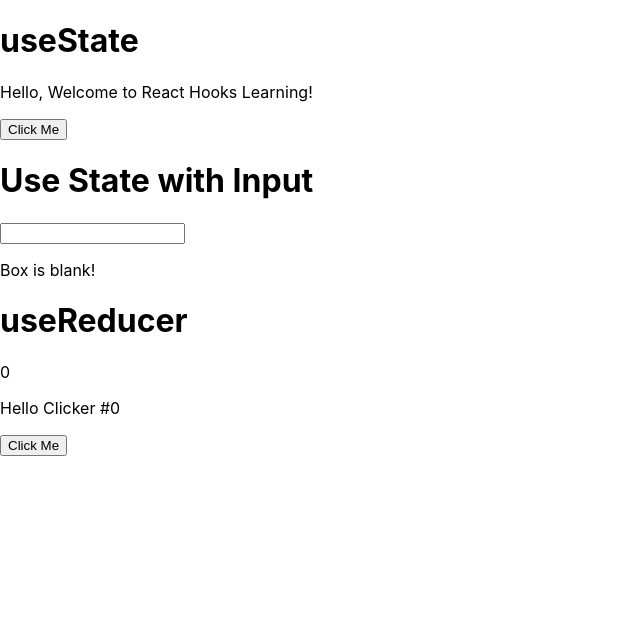
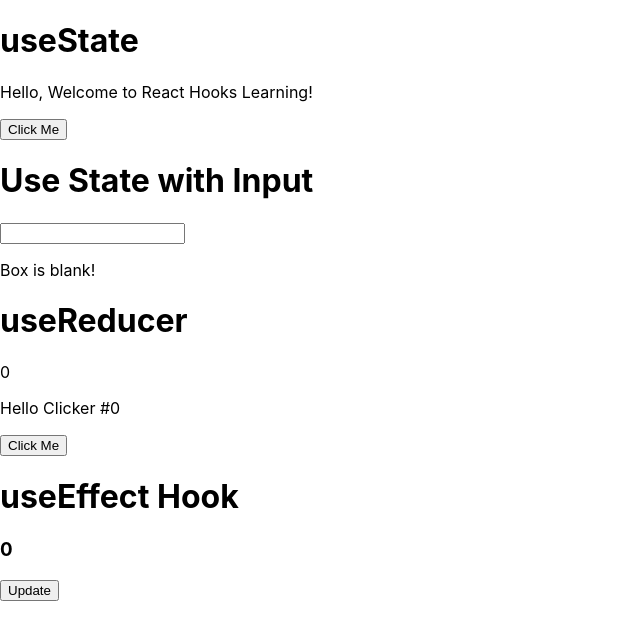
Before and after one commit to tabrezdal/react-default-hooks, a React (Create React App) app: page / in a window 1280 px wide. Shown: the top 640 px of the page, without its empty margins (0-640 px from the left). Built offline with nearby package versions, Linux system fonts and the light colour scheme; no server answers; the HTML template or start-up script is replaced by a standard one.

Commit message:
useEffect

```diff
--- a/src/App.js
+++ b/src/App.js
@@ -1,7 +1,8 @@
-import React from 'react'
+import React, { useEffect } from 'react'
 import UseState from './useState/UseState';
 import UseStateInput from './useState/UseState_input';
 import UseReducer from './useReducer/UseReducer';
+import UseEffect from './useEffect/UseEffect';
 
 const App = () => {
   return (
@@ -9,7 +10,7 @@ const App = () => {
         <UseState/>
         <UseStateInput />
         <UseReducer />
-
+        <UseEffect />
     </div>
 
   )
--- /dev/null
+++ b/src/useEffect/UseEffect.js
@@ -0,0 +1,27 @@
+import React, { useEffect, useState } from 'react'
+import axios from 'axios'
+
+const UseEffect = () => {
+
+  const [data, setData] = useState();
+  const [count, setCount] = useState(0);
+
+  useEffect (() => {
+    axios.get("https://jsonplaceholder.typicode.com/users")
+    .then((res) => {
+      console.log(res.data);
+      setData(res.data[0].email) //want to know how to fetch specific item with counter number
+    })
+  }, []) // ',[]' to stop making API Resuest Everytime page renders
+
+   return (
+    <div>
+        <h1>useEffect Hook</h1>
+        <h3> { count }</h3>
+        <p> { data }</p>
+        <button onClick={ () => setCount(count + 1)}>Update</button>
+    </div>
+  )
+}
+
+export default UseEffect
```
